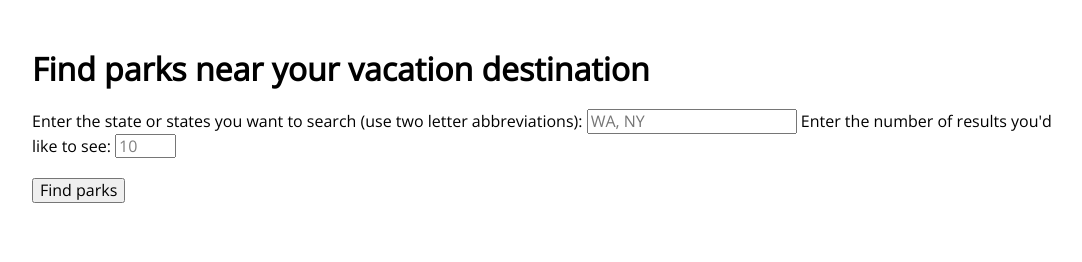
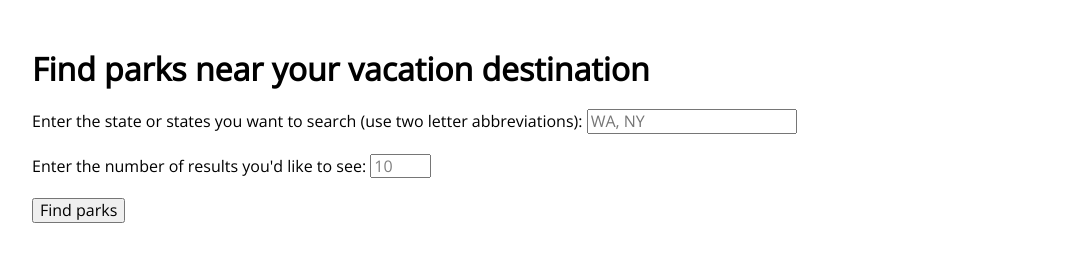
Before and after one commit to pulchrit/local_parks_app, a plain HTML site: page index.html in a window 1280 px wide. Shown: the whole page, without its empty margins (96-1178 px from the left). Drawn offline with nearby package versions, Linux system fonts and the light colour scheme; a script that the page names is missing.

Commit message:
call is working, just some fine tuning to the address is required.

```diff
--- a/index.css
+++ b/index.css
@@ -19,7 +19,7 @@ input {
     display: none;
 }
 
-button {
+button, .input-styles {
     display: block;
     margin: 20px 0;
 }
--- a/index.html
+++ b/index.html
@@ -29,10 +29,10 @@
 
     <main>
         <form class="js-form-submit">
-            <label for="states">Enter the state or states you want to search (use two letter abbreviations):
+            <label class="input-styles" for="states">Enter the state or states you want to search (use two letter abbreviations):
                 <input type="text" id="states" name="states" required placeholder="WA, NY">
             </label>
-            <label for="max-results">Enter the number of results you'd like to see:
+            <label class="input-styles" for="max-results">Enter the number of results you'd like to see:
                 <input type="number" id="max-results" name="max-results"
                 min="1" max="50" required value="10">
             </label>
--- a/index.js
+++ b/index.js
@@ -6,6 +6,9 @@
 const npsApikey = config.nationalParkServiceApiKey;
 
 function displayResults(responseJSON, states) {
+
+    console.log(responseJSON);
+    console.log(states);
 
     $(".js-results").empty();
 
@@ -57,7 +60,7 @@ function getParksNearby(states, maxResults) {
     const params = {
         stateCode: states,
         limit: maxResults,
-        field: "addresses",
+        fields: "addresses",
         api_key: npsApikey,
     };
 
```
